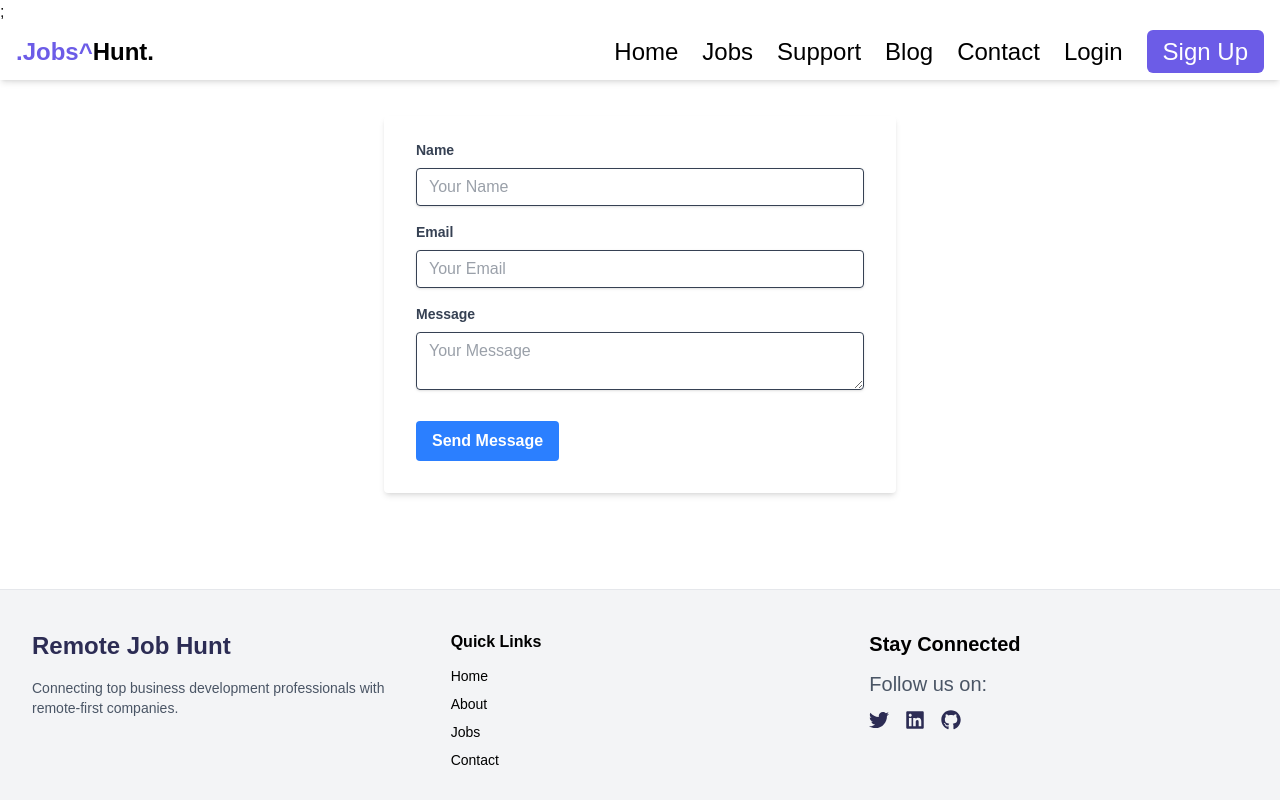
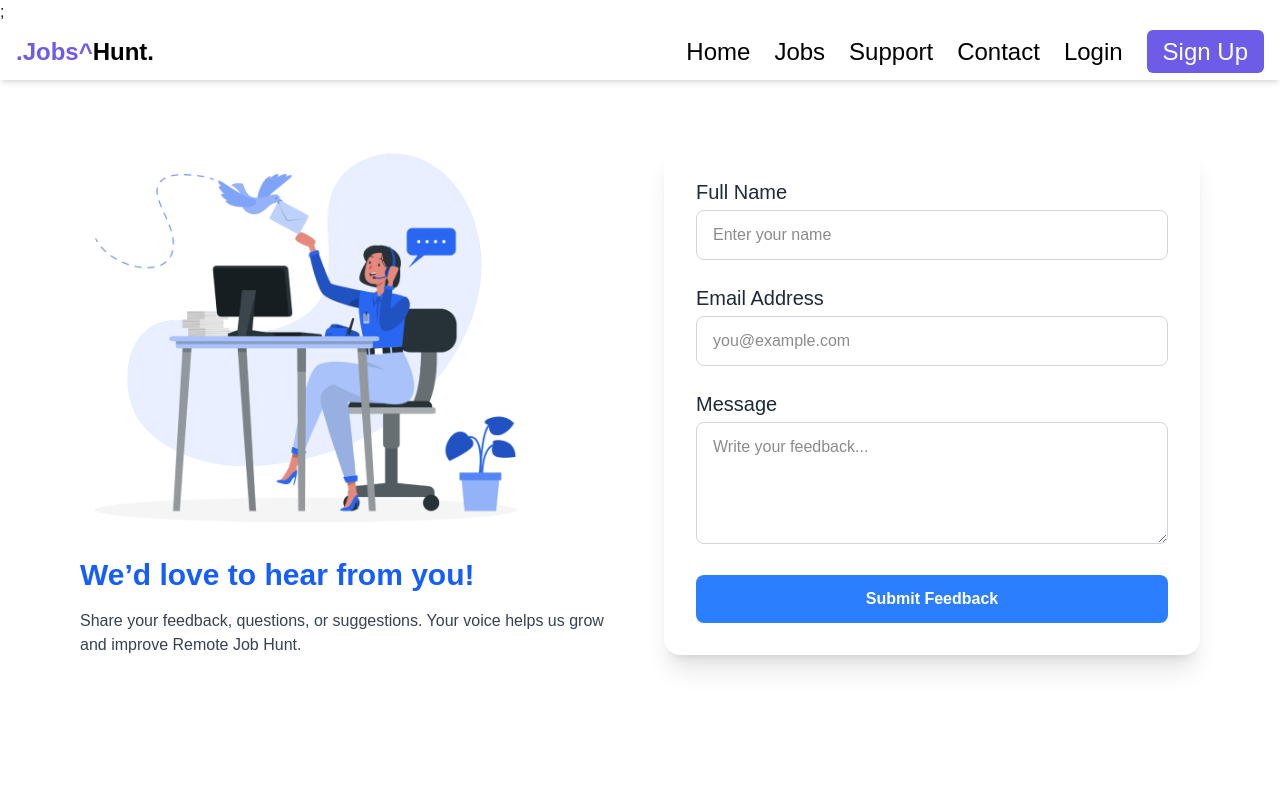
Before and after one commit to taba123-debug/JobHumt, a Next.js app: page /contact in a window 1280 px wide. Shown: the top 800 px of the page. Built offline with nearby package versions, Linux system fonts and the light colour scheme.

Commit message:
new code was added

```diff
--- a/app/components/About.js
+++ b/app/components/About.js
@@ -1,7 +1,20 @@
 import React from 'react';
 import Image from 'next/image';
+async function getAboutData() {
+  const result = await fetch("http://localhost:1337/api/abouts");
 
-function About() {
+  if (!result.ok) {
+    throw new Error("Failed to fetch data");
+  }
+
+  const json = await result.json();
+  return json.data;
+}
+async function About() {
+  const aboutData = await getAboutData();
+  const description_Data = aboutData?.[0]?.HeroAbout || "No  Hero description is not  available.";
+
+
   return (
     <div className="bg-white text-black py-20 px-6 md:px-10 lg:px-20">
       <div className="max-w-7xl mx-auto flex flex-col-reverse md:flex-row items-center gap-10 md:gap-20">
@@ -9,14 +22,10 @@ function About() {
         {/* About content */}
         <div className="w-full md:w-1/2">
           <h2 className="text-4xl font-bold mb-6 text-[#2C2C54]">About Remote Job Hunt</h2>
-          <p className="text-gray-700 mb-4 text-lg leading-relaxed">
-            Remote Job Hunt is a curated platform helping business development professionals find meaningful remote work.
-            We ensure quality by allowing only admin-approved jobs from verified companies.
+          <p className="text-gray-600 mb-4 text-lg leading-relaxed">
+            {description_Data}
           </p>
-          <p className="text-gray-600 text-base">
-            Our goal is to simplify the job hunt with focused listings, minimal distractions, and instant apply tools. Whether
-            you're a fresh graduate or a seasoned professional, we connect talent with opportunity.
-          </p>
+
           <div className="mt-8">
             <button className="bg-[#6C5CE7] text-white px-6 py-3 rounded-xl font-semibold hover:bg-[#5A4CD9] transition">
               Get Started  Now
--- a/app/components/Features.js
+++ b/app/components/Features.js
@@ -1,6 +1,19 @@
 import React from 'react'
-import features from '../data/features'
-function Features() {
+
+async function getFeatures() {
+  const result = await fetch("http://localhost:1337/api/service-informations");
+
+  if (!result.ok) {
+    throw new Error("Failed to fetch data");
+  }
+
+  const json = await result.json();
+  return json.data;
+}
+
+async function Features() {
+  const features = await getFeatures();
+
   return (
     <div>
       <div className="bg-white text-black px-4 py-20 max-w-6xl mx-auto">
@@ -8,16 +21,21 @@ function Features() {
           Services We Offer
         </h2>
         <div className="grid grid-cols-1 md:grid-cols-2 gap-10">
-        {features.map((feature, index) => (
+          {features.map((feature) => {
+            const title = feature?.Main || "No Title";
+            const description = feature?.Content || "No Description";
+
+            return (
               <div
-            key={index}
-            className=" bg-white p-6 rounded-xl shadow-gray-400 shadow transition-all duration-300
+                key={feature.id}
+                className="bg-white p-6 rounded-xl shadow-gray-400 shadow transition-all duration-300
                     hover:shadow-xl hover:-translate-y-1 active:scale-95 cursor-pointer"
               >
-            <h3 className="text-xl font-semibold text-[#6C5CE7] mb-2">{feature.title}</h3>
-            <p className="text-gray-700 text-sm">{feature.description}</p>
+                <h3 className="text-xl font-semibold text-[#6C5CE7] mb-2">{title}</h3>
+                <p className="text-gray-700 text-sm">{description}</p>
               </div>
-        ))}
+            );
+          })}
         </div>
       </div>
     </div>
--- a/app/components/HeroSection.js
+++ b/app/components/HeroSection.js
@@ -1,38 +1,41 @@
 import React from 'react'
 
- async function  getAboutData(){
+async function getAboutData() {
   const result = await fetch("http://localhost:1337/api/abouts");
+
   if (!result.ok) {
     throw new Error("Failed to fetch data");
   }
-  return result.json();
+
+  const json = await result.json();
+  return json.data;
 }
-
 
 async function HeroSection() {
   const aboutData = await getAboutData();
+
+  const description = aboutData?.[0]?.AboutDescription || "No description is not  available.";
 
   return (
     <div>
       <section className="bg-white text-center py-24 px-4">
         <div className="max-w-3xl mx-auto mt-24">
-        <h1 className="text-5xl font-extrabold text-[#2C2C54] mb-6 ">
-          DISCOVER THE WORLD OF </h1>
-        <h1
-        className="text-[#6C5CE7] mt-5 text-5xl font-extrabold">BUSINESS DEVELOPMENT .
+          <h1 className="text-5xl font-extrabold text-[#2C2C54] mb-6">
+            DISCOVER THE WORLD OF
           </h1>
-        {/* <p className="text-lg text-gray-700 mb-8 mt-10">
-          ''Discover top-tier remote roles, hand-picked for business  professionals , support leads.
-          Job Hunt made easy — powered by smart admin posting & curated opportunities.''
-        </p> */}
+          <h1 className="text-[#6C5CE7] mt-5 text-5xl font-extrabold">
+            BUSINESS DEVELOPMENT .
+          </h1>
 
-        <p className='text-lg text-gray-700 mb-8 mt-10'>{aboutData}</p>
+          <p className='text-lg text-gray-700 mb-8 mt-10'>{description}</p>
+
           <button className="bg-gray-300 text-black px-6 py-3 rounded-2xl font-semibold hover:bg-[#6C5CE7] hover:text-white transition">
-          Explore Jobs
+            Explore  Jobs
           </button>
         </div>
       </section>
     </div>
   )
 }
-export default HeroSection
+
+export default HeroSection;
--- a/app/components/NavBar.js
+++ b/app/components/NavBar.js
@@ -29,12 +29,12 @@ export default function NavBar() {
           >
             Support
           </Link>
-          <Link
+          {/* <Link
             href="/blog"
             className="text-black hover:text-blue-500 transition"
           >
             Blog
-          </Link>
+          </Link> */}
           <Link
             href="/contact"
             className="text-black hover:text-blue-500 transition"
--- a/app/components/support/QuestionSection.js
+++ b/app/components/support/QuestionSection.js
@@ -1,36 +1,54 @@
-"use client"
-import React, {useState} from "react"
-const faqs = [
-    {
-      question: "How do I apply for a job?",
-      answer:
-        "Simply browse our job listings, click on a job card, and follow the application instructions provided by the employer.",
-    },
-    {
-      question: "Can I contact employers directly?",
-      answer:
-        "Yes, if the job listing includes employer contact info. Otherwise, use the platform's messaging system when available.",
-    },
-    {
-      question: "How do I verify my skills?",
-      answer:
-        "You can take our built-in skill assessments or upload certifications to validate your expertise for employers.",
-    },
-  ];
+"use client";
+
+import React, { useEffect, useState } from "react";
+
+// Async function to fetch FAQs
+async function getFreqQuestion() {
+  const res = await fetch("http://localhost:1337/api/faq-questions");
+  if (!res.ok) throw new Error("Failed to fetch FAQ data");
+  const json = await res.json();
+
+
+  return json.data.map((item) => ({
+    question: item.Question,
+    answer: item.Answer,
+  }));
+}
 
 function QuestionSection() {
+  const [faqs, setFaqs] = useState([]);
+  const [loading, setLoading] = useState(true);
   const [openIndex, setOpenIndex] = useState(null);
-        //  accordian for question and answers !
+
+  useEffect(() => {
+    const fetchData = async () => {
+      try {
+        const faqData = await getFreqQuestion();
+        setFaqs(faqData);
+      } catch (err) {
+        console.error("Error fetching FAQs:", err);
+      } finally {
+        setLoading(false);
+      }
+    };
+
+    fetchData();
+  }, []);
+
   const toggleFAQ = (index) => {
     setOpenIndex(openIndex === index ? null : index);
   };
+
   return (
-    <section className=" py-16 px-6 md:px-20">
+    <section className="py-16 px-6 md:px-20">
       <div className="max-w-4xl mx-auto">
         <h2 className="text-3xl font-extrabold text-gray-800 mb-10 text-center">
-          Frequently Asked <span className="text-[#6C5CE7]">Question</span>
+          Frequently Asked <span className="text-[#6C5CE7]">Questions</span>
         </h2>
 
+        {loading ? (
+          <p className="text-center text-gray-500">Loading...</p>
+        ) : (
           <div className="space-y-4">
             {faqs.map((faq, index) => (
               <div key={index} className="border rounded-xl bg-white shadow-sm">
@@ -39,7 +57,7 @@ function QuestionSection() {
                   className="w-full text-left px-6 py-4 text-lg font-semibold flex justify-between items-center hover:text-[#6C5CE7] transition"
                 >
                   {faq.question}
-                <span>{openIndex === index ? '-' : '^'}</span>
+                  <span>{openIndex === index ? "-" : "^"}</span>
                 </button>
                 {openIndex === index && (
                   <div className="px-6 pb-4 text-gray-600 transition">
@@ -49,11 +67,10 @@ function QuestionSection() {
               </div>
             ))}
           </div>
+        )}
       </div>
     </section>
   );
-
-
 }
 
-export default QuestionSection
+export default QuestionSection;
--- a/app/contact/page.js
+++ b/app/contact/page.js
@@ -1,56 +1,118 @@
-import React from 'react'
+"use client";
+import React, { useState } from "react";
 
-function page() {
+export default function ContactPage() {
+  const [name, setName] = useState("");
+  const [email, setEmail] = useState("");
+  const [message, setMessage] = useState("");
+  const [status, setStatus] = useState("");
+
+  const handleSubmit = async (event) => {
+    event.preventDefault();
+
+    const formData = {
+      data: {
+        name,
+        email,
+        message,
+      },
+    };
+
+    try {
+      const res = await fetch("http://localhost:1337/api/feedback-infos", {
+        method: "POST",
+        headers: {
+          "Content-Type": "application/json",
+        },
+        body: JSON.stringify(formData),
+      });
+
+      const result = await res.json();
+      console.log("Strapi backend response:", result);
+
+      if (res.ok) {
+        setStatus("Thank you! Your feedback has been submitted.");
+        setName("");
+        setEmail("");
+        setMessage("");
+      } else {
+        setStatus("Oops! Something went wrong.");
+        // console.error("Strapi error:", result);
+      }
+    } catch (error) {
+      setStatus("Server error. Please try again later.");
+      console.error("Error submitting feedback:", error);
+    }
+  };
+
   return (
+    <div className="min-h-screen py-16 px-6 md:px-20 mt-20">
+      <div className="max-w-7xl mx-auto grid md:grid-cols-2 gap-12 items-center">
         <div>
-        <h1 className='text-3xl font-bold text-center mt-10'>Contact Us</h1>
-        <div className='flex justify-center items-center mt-10'>
-            <form className='w-full max-w-lg bg-white shadow-md rounded px-8 pt-6 pb-8 mb-4'>
-            <div className='mb-4'>
-                <label className='block text-gray-700 text-sm font-bold mb-2' htmlFor='name'>
-                Name
-                </label>
+          <img
+            src="images/illustion_1.png"
+            alt="Contact illustration"
+            className="w-full max-w-md mx-auto md:mx-0"
+          />
+          <h2 className="text-3xl font-extrabold text-blue-600 mt-8 text-center md:text-left">
+            We’d love to hear from you!
+          </h2>
+          <p className="text-gray-700 mt-4 text-center md:text-left">
+            Share your feedback, questions, or suggestions. Your voice helps us grow and improve Remote Job Hunt.
+          </p>
+        </div>
+
+        <div className="bg-white rounded-2xl shadow-xl p-8">
+          <form className="space-y-6" onSubmit={handleSubmit}>
+            <div>
+              <label className="block text-xl font-medium text-gray-800">Full Name</label>
               <input
-                className='shadow appearance-none border rounded w-full py-2 px-3 text-gray-700 leading-tight focus:outline-none focus:shadow-outline'
-                id='name'
-                type='text'
-                placeholder='Your Name'
+                type="text"
+                value={name}
+                onChange={(e) => setName(e.target.value)}
+                placeholder="Enter your name"
+                required
+                className="w-full mt-1 px-4 py-3 border border-gray-300 rounded-lg focus:outline-none focus:ring-2"
               />
             </div>
-            <div className='mb-4'>
-                <label className='block text-gray-700 text-sm font-bold mb-2' htmlFor='email'>
-                Email
-                </label>
+
+            <div>
+              <label className="block text-xl font-medium text-gray-800">Email Address</label>
               <input
-                className='shadow appearance-none border rounded w-full py-2 px-3 text-gray-700 leading-tight focus:outline-none focus:shadow-outline'
-                id='email'
-                type='email'
-                placeholder='Your Email'
+                type="email"
+                value={email}
+                onChange={(e) => setEmail(e.target.value)}
+                placeholder="you@example.com"
+                required
+                className="w-full mt-1 px-4 py-3 border border-gray-300 rounded-lg focus:outline-none focus:ring-2"
               />
             </div>
-            <div className='mb-6'>
-                <label className='block text-gray-700 text-sm font-bold mb-2' htmlFor='message'>
-                Message
-                </label>
+
+            <div>
+              <label className="block text-xl font-medium text-gray-800">Message</label>
               <textarea
-                className='shadow appearance-none border rounded w-full py-2 px-3 text-gray-700 leading-tight focus:outline-none focus:shadow-outline'
-                id='message'
-                placeholder='Your Message'
+                rows="4"
+                value={message}
+                onChange={(e) => setMessage(e.target.value)}
+                placeholder="Write your feedback..."
+                required
+                className="w-full mt-1 px-4 py-3 border border-gray-300 rounded-lg focus:outline-none focus:ring-2"
               ></textarea>
             </div>
-            <div className='flex items-center justify-between'>
+
             <button
-                className='bg-blue-500 hover:bg-blue-700 text-white font-bold py-2 px-4 rounded focus:outline-none focus:shadow-outline'
-                type='button'
+              type="submit"
+              className="w-full bg-blue-500 hover:bg-blue-200 text-white font-bold py-3 rounded-lg transition duration-300"
             >
-                Send Message
+              Submit Feedback
             </button>
-            </div>
+
+            {status && (
+              <p className="mt-4 text-center text-sm text-green-600">{status}</p>
+            )}
           </form>
         </div>
-
       </div>
-  )
+    </div>
+  );
 }
-
-export default page
```
Lines whose indentation alone changed are shown as unchanged.
